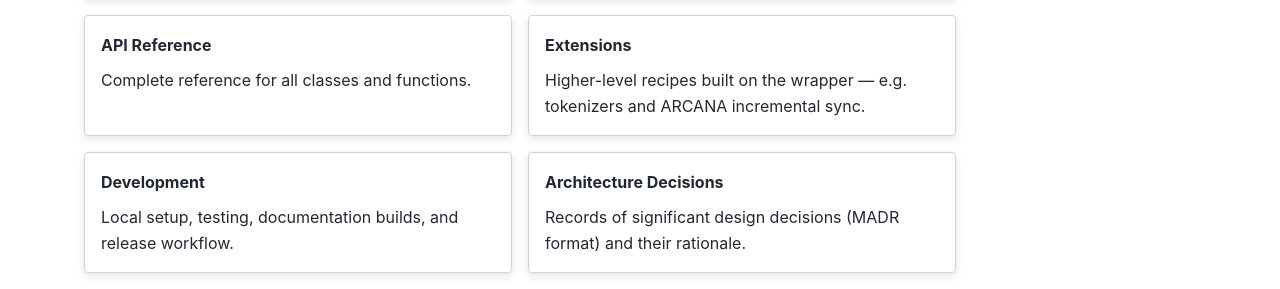
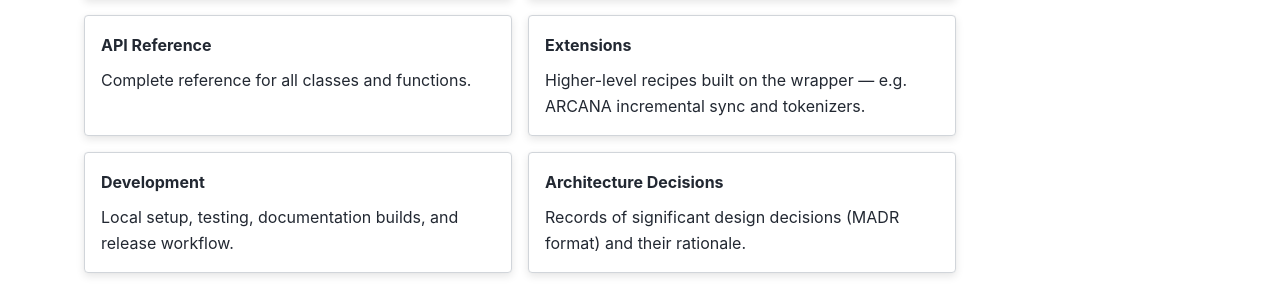
Before and after one commit to fschwar4/saia_python, a Sphinx documentation site: the page built from docs/index.rst, in a window 1280 px wide and 900 px high. Shown: the part 360-649 px from the top of the window. Built offline with Sphinx 7.4.7 and the PyData theme 0.15.4, drawn with Linux system fonts in a browser that asks for light colours.

```diff
--- a/docs/extensions.rst
+++ b/docs/extensions.rst
@@ -8,5 +8,5 @@ documenting a single endpoint.
 .. toctree::
    :maxdepth: 2
 
+   arcana_incremental_sync
    tokenizers
-   arcana_incremental_sync
--- a/docs/index.rst
+++ b/docs/index.rst
@@ -30,8 +30,8 @@ ARCANA (RAG), and document conversion services.
       :link: extensions
       :link-type: doc
 
-      Higher-level recipes built on the wrapper — e.g. tokenizers and ARCANA
-      incremental sync.
+      Higher-level recipes built on the wrapper — e.g. ARCANA incremental sync
+      and tokenizers.
 
    .. grid-item-card:: Development
       :link: development
```
